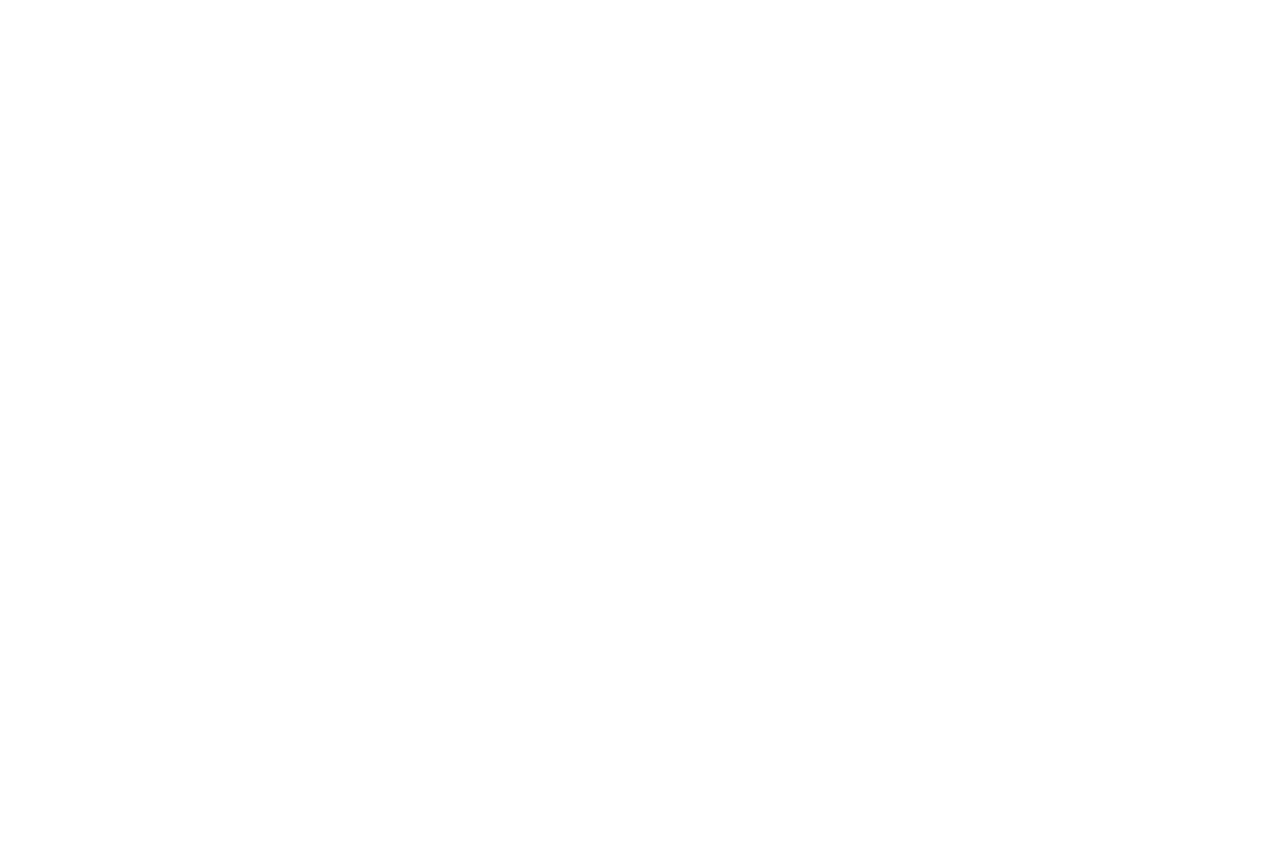
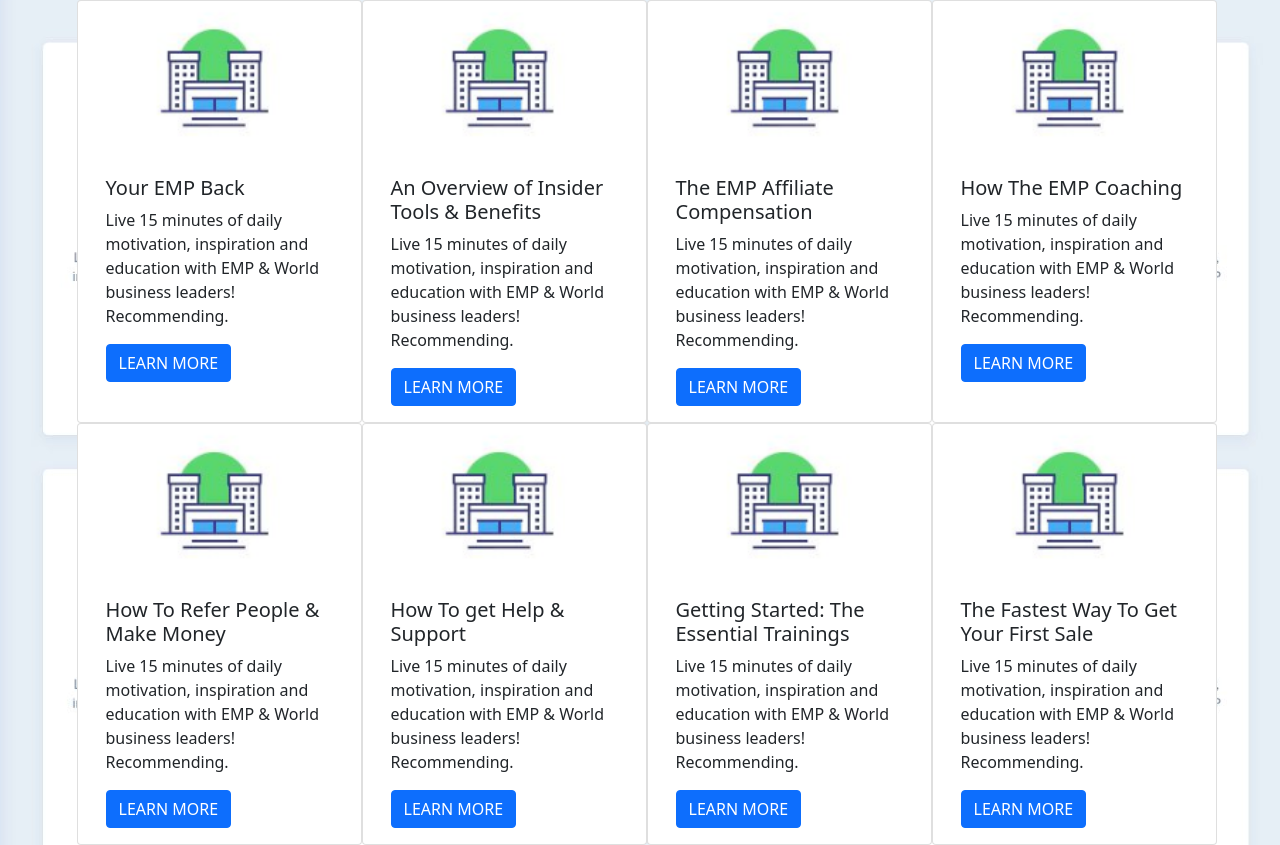
Before and after one commit to becodeorg/yu-4-css-frameworks-inewendy, a plain HTML site: page index.html in a window 1280 px wide. Before the commit the page ends 800 px from the top, so only its background shows below. Drawn offline with nearby package versions, Linux system fonts and the light colour scheme.

Commit message:
first step of bootstrap

```diff
--- a/index.html
+++ b/index.html
@@ -5,8 +5,84 @@
     <meta http-equiv="X-UA-Compatible" content="IE=edge">
     <meta name="viewport" content="width=device-width, initial-scale=1.0">
     <title>Challenge of today CSS Framesworks </title>
+    <link href="https://cdn.jsdelivr.net/npm/bootstrap@5.1.3/dist/css/bootstrap.min.css" rel="stylesheet" integrity="sha384-1BmE4kWBq78iYhFldvKuhfTAU6auU8tT94WrHftjDbrCEXSU1oBoqyl2QvZ6jIW3" crossorigin="anonymous">
+    <style>
+        body{
+            background-image: url(assets/exercise-framework-1.png);
+            background-repeat: no-repeat;
+            width: 1293px;
+        }
+    </style>
 </head>
 <body>
-
+    <div class="container-sm">
+        <div class="row">
+          <div class="col card">
+            <img src="assets/icon.png" class="card-img-top" alt="...">
+            <div class="card-body">
+              <h5 class="card-title">Your EMP Back</h5>
+              <p class="card-text">Live 15 minutes of daily motivation, inspiration and education with EMP & World business leaders! Recommending.</p>
+              <a href="#" class="btn btn-primary">LEARN MORE</a>
+            </div>
+          </div>
+          <div class="col card">
+            <img src="assets/icon.png" class="card-img-top" alt="...">
+            <div class="card-body">
+              <h5 class="card-title">An Overview of Insider Tools & Benefits</h5>
+              <p class="card-text">Live 15 minutes of daily motivation, inspiration and education with EMP & World business leaders! Recommending.</p>
+              <a href="#" class="btn btn-primary">LEARN MORE</a>
+            </div>
+          </div>
+          <div class="col card">
+            <img src="assets/icon.png" class="card-img-top" alt="...">
+            <div class="card-body">
+              <h5 class="card-title">The EMP Affiliate Compensation</h5>
+              <p class="card-text">Live 15 minutes of daily motivation, inspiration and education with EMP & World business leaders! Recommending.</p>
+              <a href="#" class="btn btn-primary">LEARN MORE</a>
+            </div>
+          </div>
+          <div class="col card">
+            <img src="assets/icon.png" class="card-img-top" alt="...">
+            <div class="card-body">
+              <h5 class="card-title">How The EMP Coaching</h5>
+              <p class="card-text">Live 15 minutes of daily motivation, inspiration and education with EMP & World business leaders! Recommending.</p>
+              <a href="#" class="btn btn-primary">LEARN MORE</a>
+            </div>
+          </div>
+        </div>
+        <div class="row">
+            <div class="col card">
+                <img src="assets/icon.png" class="card-img-top" alt="...">
+                <div class="card-body">
+                  <h5 class="card-title">How To Refer People & Make Money</h5>
+                  <p class="card-text">Live 15 minutes of daily motivation, inspiration and education with EMP & World business leaders! Recommending.</p>
+                  <a href="#" class="btn btn-primary">LEARN MORE</a>
+                </div>                  </div>
+            <div class="col card">
+                <img src="assets/icon.png" class="card-img-top" alt="...">
+                <div class="card-body">
+                  <h5 class="card-title">How To get Help & Support</h5>
+                  <p class="card-text">Live 15 minutes of daily motivation, inspiration and education with EMP & World business leaders! Recommending.</p>
+                  <a href="#" class="btn btn-primary">LEARN MORE</a>
+                </div>
+            </div>
+            <div class="col card">
+                <img src="assets/icon.png" class="card-img-top" alt="...">
+                <div class="card-body">
+                  <h5 class="card-title">Getting Started: The Essential Trainings</h5>
+                  <p class="card-text">Live 15 minutes of daily motivation, inspiration and education with EMP & World business leaders! Recommending.</p>
+                  <a href="#" class="btn btn-primary">LEARN MORE</a>
+                </div>
+             </div>
+            <div class="col card">
+                <img src="assets/icon.png" class="card-img-top" alt="...">
+                <div class="card-body">
+                  <h5 class="card-title">The Fastest Way To Get Your First Sale</h5>
+                  <p class="card-text">Live 15 minutes of daily motivation, inspiration and education with EMP & World business leaders! Recommending.</p>
+                  <a href="#" class="btn btn-primary">LEARN MORE</a>
+                </div>
+            </div>
+          </div>
+      </div>
 </body>
 </html>
```
Also changed, not shown: assets/exercise-framework-1.png (added), assets/icon.png (added), assets/icon2.png (added), icon3.png (added), 1 other file.
